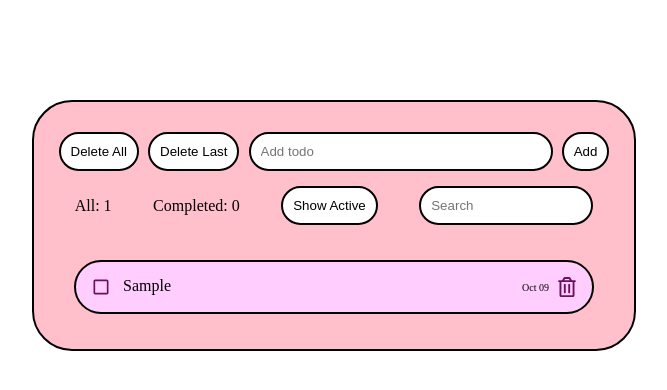
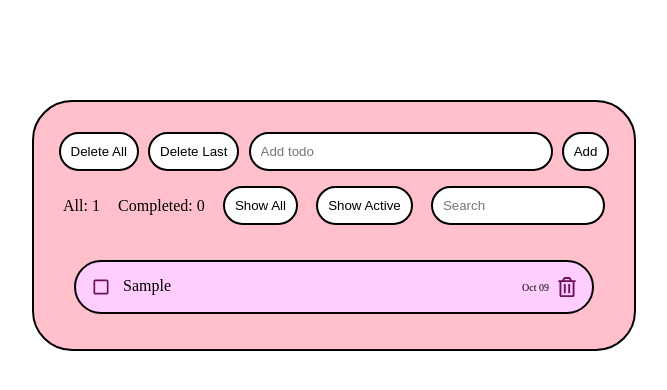
Before and after one commit to BurkovskayaAD/FE60-onlREACT, a React (Create React App) app: page / in a window 1280 px wide. Both pictures are taken after typing "Sample" into the empty fields and a click on the button "Add". Shown: the top 390 px of the page, without its empty margins (306-973 px from the left). Built offline with nearby package versions, Linux system fonts and the light colour scheme.

Commit message:
fix (hw-45): fix buttons

```diff
--- a/src/App.tsx
+++ b/src/App.tsx
@@ -3,7 +3,7 @@ import './App.css';
 import Card from './components/Card/Card';
 import Header from './components/Header/Header';
 import { useState } from 'react';
-import { addTodoRedux, removeTodoRedux, changeTodoRedux, deleteAllTodoRedux, deleteLastTodoRedux, showCompletedTodoRedux, showSearchResultsRedux } from './slice/todo';
+import { addTodoRedux, removeTodoRedux, changeTodoRedux, deleteAllTodoRedux, deleteLastTodoRedux, showCompletedTodoRedux, showSearchResultsRedux, showAllTodoRedux } from './slice/todo';
 
 interface ITodo {
   id: number,
@@ -16,16 +16,16 @@ function App() {
   const [inputText, setInputText] = useState("");
   const [searchText, setSearchText] = useState('');
   const dispatch = useDispatch();
-  const todos = useSelector((state: any) => state.todo)
+  const todos = useSelector((state: any) => state.todo);
 
   function addTodo() {
     if (inputText !== "") {
       let formatDate = String(new Date()).slice(4, 10);
       let todoObject = {
-          id: Date.now(),
-          text: inputText,
-          date: formatDate,
-          isChecked: false
+        id: Date.now(),
+        text: inputText,
+        date: formatDate,
+        isChecked: false
       }
       dispatch(addTodoRedux(todoObject))
       setInputText("");
@@ -39,10 +39,27 @@ function App() {
   }
   function showSearchResults(searchText: string) {
     const filteredTodos = todos.todo.filter((item: ITodo) =>
-        item.text.toLowerCase().includes(searchText.toLowerCase())
+      item.text.toLowerCase().includes(searchText.toLowerCase())
     );
     dispatch(showSearchResultsRedux(filteredTodos));
   }
+  function checkShow() {
+    if (searchText !== "") {
+      return (<div className='card-container'>
+        {todos.searchtodo.map((item: ITodo, index: number) => <Card key={index} oneTodo={item} remove={remove} changeTodo={changeTodo}></Card>)}
+      </div>)
+    }
+    if (todos.activetodo.length > 0) {
+      return (<div className='card-container'>
+        {todos.activetodo.map((item: ITodo, index: number) => <Card key={index} oneTodo={item} remove={remove} changeTodo={changeTodo}></Card>)}
+      </div>)
+    } else {
+      return (<div className='card-container'>
+        {todos.todo.map((item: ITodo, index: number) => <Card key={index} oneTodo={item} remove={remove} changeTodo={changeTodo}></Card>)}
+      </div>)
+    }
+}
+
   return (
     <>
       <div className='container'>
@@ -58,12 +75,9 @@ function App() {
             searchText={searchText}
             showSearchResults={showSearchResults}
             setSearchText={setSearchText}
+            showAllTodo={() => dispatch(showAllTodoRedux())}
             ></Header>
-          {todos.todo.length > 0 ? (
-            <div className='card-container'>
-            {todos.todo.map((item: ITodo, index: number) => <Card key={index} oneTodo={item} remove={remove} changeTodo={changeTodo}></Card>)}
-          </div>
-          ): null}
+          {todos.todo.length > 0 ? (checkShow()): null}
       </div>
     </>
   );
--- a/src/components/Header/Header.tsx
+++ b/src/components/Header/Header.tsx
@@ -1,13 +1,14 @@
 import { useEffect, useState } from 'react';
 import './Header.css';
 
-function Header({inputText, setInputText, addTodo, deleteAllTodo, deleteLastTodo, showCompletedTodo, allTodoCount, completedTodoCount, searchText, setSearchText, showSearchResults }:
+function Header({inputText, setInputText, addTodo, deleteAllTodo, deleteLastTodo, showCompletedTodo, allTodoCount, completedTodoCount, searchText, setSearchText, showSearchResults, showAllTodo }:
     {
         inputText: string,
         setInputText: (value: string) => void,
         addTodo: () => void,
         deleteAllTodo: () => void,
         deleteLastTodo: () => void,
+        showAllTodo: () => void,
         showCompletedTodo: () => void,
         allTodoCount: number,
         completedTodoCount: number,
@@ -15,7 +16,6 @@ function Header({inputText, setInputText, addTodo, deleteAllTodo, deleteLastTodo
         setSearchText: (value: string) => void,
         showSearchResults: (searchText: string) => void,
     }) {
-
     return (
         <div className='header'>
             <div className='header_top'>
@@ -36,20 +36,16 @@ function Header({inputText, setInputText, addTodo, deleteAllTodo, deleteLastTodo
             <div className='header_bottom'>
                 <div className='header_bottom_all'>All: {allTodoCount}</div>
                 <div className='header_bottom_active'>Completed: {completedTodoCount}</div>
+                <button className='header__button' onClick={() => {setSearchText(''); showAllTodo();}}>Show All</button>
                 <button className='header__button' onClick={showCompletedTodo}>Show Active</button>
                 <input
                     className='header_bottom__input'
                     placeholder='Search'
                     value={searchText}
-                    onChange={(e) => setSearchText(e.target.value)}
-                    onKeyDown={(e) => {
-                        if (e.key === 'Enter') {
-                            showSearchResults(searchText);
-                        }
-                    }}></input>
+                    onChange={(e) => {setSearchText(e.target.value); showSearchResults(e.target.value)}}></input>
             </div>
         </div>
-    );
+    )
 }
 
 export default Header;
--- a/src/slice/todo.ts
+++ b/src/slice/todo.ts
@@ -4,7 +4,9 @@ import { ITodo } from "../interfaces";
 const todoSlice = createSlice({
     name: "todo",
     initialState: {
-        todo: []
+        todo: [],
+        searchtodo: [],
+        activetodo: [],
     },
     reducers: {
         addTodoRedux(state: any, {payload}: {payload: any}) {
@@ -27,15 +29,18 @@ const todoSlice = createSlice({
             state.todo.pop();
         },
         showCompletedTodoRedux(state: any) {
-            state.todo = state.todo.filter((item: ITodo) => item.isChecked);
+            state.activetodo = state.todo.filter((item: ITodo) => item.isChecked);
+        },
+        showAllTodoRedux(state: any) {
+            state.searchtodo = [];
+            state.activetodo = [];
         },
         showSearchResultsRedux(state: any, {payload}: {payload: any}) {
-            state.todo = payload;
-        },
+            state.searchtodo = payload;
+        }
     }
 })
-
 const {actions, reducer} = todoSlice;
 
 export default reducer;
-export const {addTodoRedux, removeTodoRedux, changeTodoRedux, deleteAllTodoRedux, deleteLastTodoRedux, showCompletedTodoRedux, showSearchResultsRedux} = actions;
+export const {addTodoRedux, removeTodoRedux, changeTodoRedux, deleteAllTodoRedux, deleteLastTodoRedux, showCompletedTodoRedux, showSearchResultsRedux, showAllTodoRedux} = actions;
```
